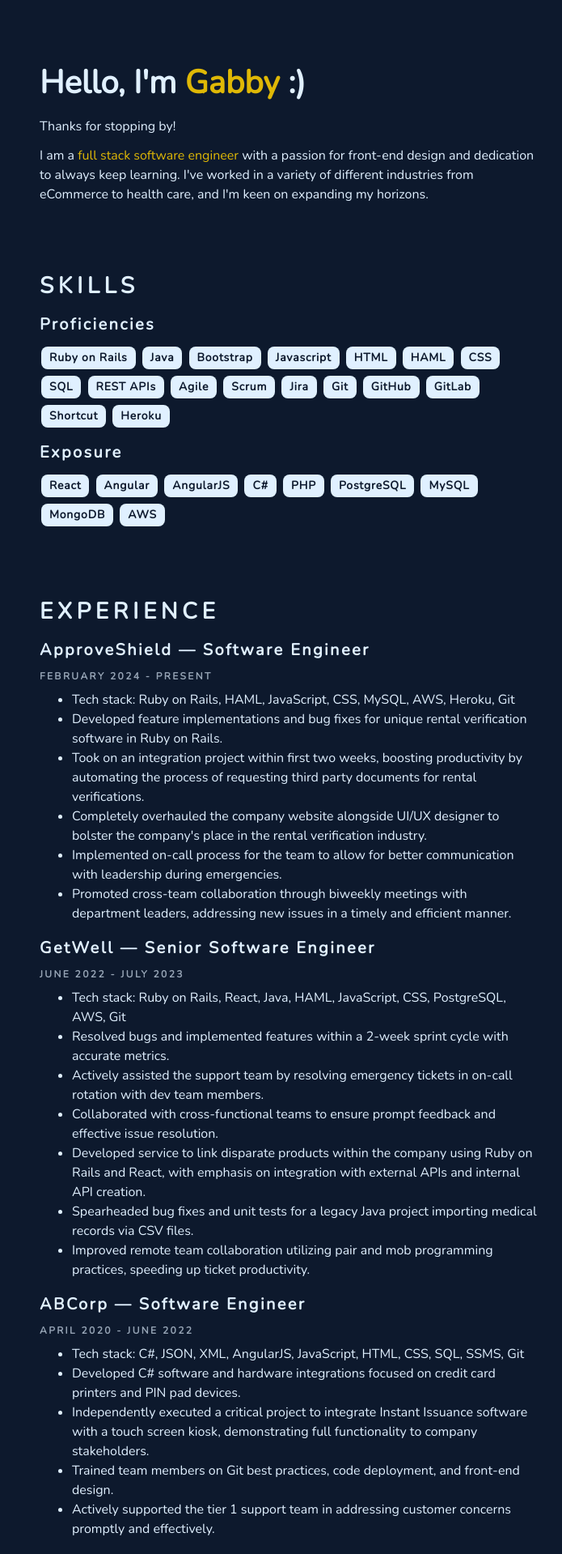
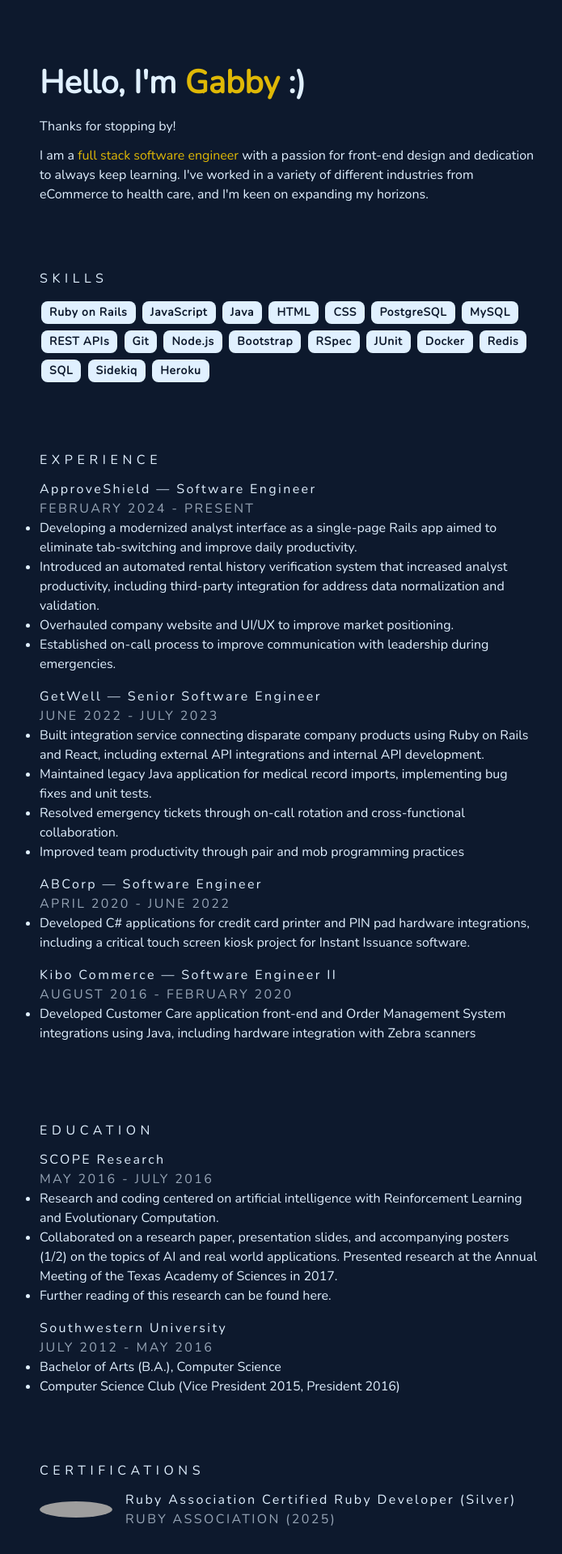
Before and after one commit to Serenamidori/serenamidori.github.io, a Jekyll site: the page built from README.md, in a window 1280 px wide. Shown: the top 1919 px of the page at 81% size, without its empty margins (283-978 px from the left). Built offline with Jekyll 4.4.1, drawn with Linux system fonts in a browser that asks for light colours; nearby versions of some CDN libraries; our own code applies the rules of GitHub Pages for plain Markdown files; some of the changed text lies outside the part shown; grey boxes are pictures that could not be loaded.

Commit message:
update the site with 2025 resume information, added ruby cert and made it shiny, updated skills to show average years of experience

```diff
--- a/_layouts/default.html
+++ b/_layouts/default.html
@@ -2,12 +2,15 @@
 <html lang="en">
   <head>
     <meta name="viewport" content="width=device-width, initial-scale=1.0, maximum-scale=1.0, user-scalable=0"/>
-    <meta name="description" content="Gabby Gonzalez is a software engineer with a passion for unique and accessable user experiences.">
+    <meta name="description" content="Gabby Gonzalez is a software engineer with a passion for unique and accessible user experiences.">
     <title>Gabby Gonzalez</title>
     <link rel="icon" type="image/png" href="/css/assets/favicon-32x32.png">
     <link rel="stylesheet" type="text/css" href="/css/main.css">
     <link rel='stylesheet' href='https://fonts.googleapis.com/css?family=Nunito'>
     <link rel="stylesheet" href="https://cdnjs.cloudflare.com/ajax/libs/font-awesome/6.5.2/css/all.min.css">
+    <link href="https://cdn.jsdelivr.net/npm/flowbite@3.1.2/dist/flowbite.min.css" rel="stylesheet" />
+    <script src="https://cdn.jsdelivr.net/npm/flowbite@3.1.2/dist/flowbite.min.js"></script>
+    <script src="../js/main.js"></script>
   </head>
   <body>
     <div class="page">
@@ -31,38 +34,7 @@
         <div class="section-header">
           <h2>Skills</h2>
         </div>
-        <div>
-          <h3>Proficiencies</h3>
-          <span class="pill rounded-lg text-sm font-bold">Ruby on Rails</span>
-          <span class="pill rounded-lg text-sm font-bold">Java</span>
-          <span class="pill rounded-lg text-sm font-bold">Bootstrap</span>
-          <span class="pill rounded-lg text-sm font-bold">Javascript</span>
-          <span class="pill rounded-lg text-sm font-bold">HTML</span>
-          <span class="pill rounded-lg text-sm font-bold">HAML</span>
-          <span class="pill rounded-lg text-sm font-bold">CSS</span>
-          <span class="pill rounded-lg text-sm font-bold">SQL</span>
-          <span class="pill rounded-lg text-sm font-bold">REST APIs</span>
-          <span class="pill rounded-lg text-sm font-bold">Agile</span>
-          <span class="pill rounded-lg text-sm font-bold">Scrum</span>
-          <span class="pill rounded-lg text-sm font-bold">Jira</span>
-          <span class="pill rounded-lg text-sm font-bold">Git</span>
-          <span class="pill rounded-lg text-sm font-bold">GitHub</span>
-          <span class="pill rounded-lg text-sm font-bold">GitLab</span>
-          <span class="pill rounded-lg text-sm font-bold">Shortcut</span>
-          <span class="pill rounded-lg text-sm font-bold">Heroku</span>
-        </div>
-        <div class="mt-3">
-          <h3>Exposure</h3>
-          <span class="pill rounded-lg text-sm font-bold">React</span>
-          <span class="pill rounded-lg text-sm font-bold">Angular</span>
-          <span class="pill rounded-lg text-sm font-bold">AngularJS</span>
-          <span class="pill rounded-lg text-sm font-bold">C#</span>
-          <span class="pill rounded-lg text-sm font-bold">PHP</span>
-          <span class="pill rounded-lg text-sm font-bold">PostgreSQL</span>
-          <span class="pill rounded-lg text-sm font-bold">MySQL</span>
-          <span class="pill rounded-lg text-sm font-bold">MongoDB</span>
-          <span class="pill rounded-lg text-sm font-bold">AWS</span>
-        </div>
+        <div id="skill-list"></div>
       </div>
 
       <div class="content">
@@ -73,48 +45,34 @@
           <h3>ApproveShield — Software Engineer</h3>
           <h4>February 2024 - Present</h4>
           <ul class="list-disc">
-            <li>Tech stack: Ruby on Rails, HAML, JavaScript, CSS, MySQL, AWS, Heroku, Git</li>
-            <li>Developed feature implementations and bug fixes for unique rental verification software in Ruby on Rails.</li>
-            <li>Took on an integration project within first two weeks, boosting productivity by automating the process of requesting third party documents for rental verifications.</li>
-            <li>Completely overhauled the company website alongside UI/UX designer to bolster the company's place in the rental verification industry.</li>
-            <li>Implemented on-call process for the team to allow for better communication with leadership during emergencies.</li>
-            <li>Promoted cross-team collaboration through biweekly meetings with department leaders, addressing new issues in a timely and efficient manner.</li>
+            <li>Developing a modernized analyst interface as a single-page Rails app aimed to eliminate tab-switching and improve daily productivity.</li>
+            <li>Introduced an automated rental history verification system that increased analyst productivity, including third-party integration for address data normalization and validation.</li>
+            <li>Overhauled company website and UI/UX to improve market positioning.</li>
+            <li>Established on-call process to improve communication with leadership during emergencies.</li>
           </ul>
         </div>
         <div class="mb-4">
           <h3>GetWell — Senior Software Engineer</h3>
           <h4>June 2022 - July 2023</h4>
           <ul class="list-disc">
-            <li>Tech stack: Ruby on Rails, React, Java, HAML, JavaScript, CSS, PostgreSQL, AWS, Git</li>
-            <li>Resolved bugs and implemented features within a 2-week sprint cycle with accurate metrics.</li>
-            <li>Actively assisted the support team by resolving emergency tickets in on-call rotation with dev team members.</li>
-            <li>Collaborated with cross-functional teams to ensure prompt feedback and effective issue resolution.</li>
-            <li>Developed service to link disparate products within the company using Ruby on Rails and React, with emphasis on integration with external APIs and internal API creation.</li>
-            <li>Spearheaded bug fixes and unit tests for a legacy Java project importing medical records via CSV files.</li>
-            <li>Improved remote team collaboration utilizing pair and mob programming practices, speeding up ticket productivity.</li>
+            <li>Built integration service connecting disparate company products using Ruby on Rails and React, including external API integrations and internal API development.</li>
+            <li>Maintained legacy Java application for medical record imports, implementing bug fixes and unit tests.
+            <li>Resolved emergency tickets through on-call rotation and cross-functional collaboration.</li>
+            <li>Improved team productivity through pair and mob programming practices</li>
           </ul>
         </div>
         <div class="mb-4">
           <h3>ABCorp — Software Engineer</h3>
           <h4>April 2020 - June 2022</h4>
           <ul class="list-disc">
-            <li>Tech stack: C#, JSON, XML, AngularJS, JavaScript, HTML, CSS, SQL, SSMS, Git</li>
-            <li>Developed C# software and hardware integrations focused on credit card printers and PIN pad devices.</li>
-            <li>Independently executed a critical project to integrate Instant Issuance software with a touch screen kiosk, demonstrating  full functionality to company stakeholders.</li>
-            <li>Trained team members on Git best practices, code deployment, and front-end design.</li>
-            <li>Actively supported the tier 1 support team in addressing customer concerns promptly and effectively.</li>
+            <li>Developed C# applications for credit card printer and PIN pad hardware integrations, including a critical touch screen kiosk project for Instant Issuance software.</li>
           </ul>
         </div>
         <div class="mb-4">
           <h3>Kibo Commerce — Software Engineer II</h3>
           <h4>August 2016 - February 2020</h4>
           <ul class="list-disc">
-            <li>Tech stack: Java, PHP, C#, JSON, Spring Boot, React, Angular, jQuery, JavaScript, HTML, CSS, MySQL, Git</li>
-            <li>Participated in bootcamp training courses provided by the company to learn Git best practices, PHP,  React, and database management with MySQL/MongoDB.</li>
-            <li>Expanded early coding skills with Java working with the Order Management product.</li>
-            <li>Consulted remotely with the Austin eCommerce team in C# and Angular as a front-end engineer.</li>
-            <li>Grew with mentorship relationships, utilizing their guidance and expertise to enhance my technical skills and refine problem-solving approaches.</li>
-            <li>Won a prize in company-wide Hackathon for React Native mobile app to expand the company's product abilities.</li>
+            <li>Developed Customer Care application front-end and Order Management System integrations using Java, including hardware integration with Zebra scanners</li>
           </ul>
         </div>
       </div>
@@ -142,6 +100,23 @@
         </div>
       </div>
 
+      <div class="content">
+        <div class="section-header">
+          <h2>Certifications</h2>
+        </div>
+        <div class="cert-card gap-4">
+          <a href="https://www.credential.net/0b050f81-e977-469e-986b-e2800227c47d#acc.KdrqBmCW" target="_blank">
+            <div class="image-wrapper shine">
+              <img src="https://api.accredible.com/v1/frontend/credential_website_embed_image/badge/133960026">
+            </div>
+          </a>
+          <div>
+            <h3>Ruby Association Certified Ruby Developer (Silver)</h3>
+            <h4>Ruby Association (2025)</h4>
+          </div>
+        </div>
+      </div>
+
       <div class="content text-center mt-4">
         <div>
           You can also find me at:
@@ -152,7 +127,6 @@
           <a class="social-link" aria-label="Send Gabby an email" href="mailto:gabriela.g.serenamidori@gmail.com" target="_blank"><i class="fa-solid fa-square-envelope"></i></a>
         </div>
       </div>
-
     </div>
 
     <footer>
--- a/css/main.css
+++ b/css/main.css
@@ -598,6 +598,10 @@
   list-style-type: disc;
 }
 
+.gap-4 {
+  gap: 1rem;
+}
+
 .overflow-hidden {
   overflow: hidden;
 }
@@ -653,6 +657,7 @@
   --sky-blue: #328cc1;
   --sky-blue-50: rgba(50, 140, 193, 0.65);
   --ice-blue: #e0f0ff;
+  --ice-blue-dark: #bddfff;
   --ice-blue-50: rgba(224, 240, 255, 0.65);
   --gold-leaf: #dfb806;
   --gold-leaf-50: rgb(217, 179, 16, 0.65);
@@ -698,6 +703,7 @@
 }
 
 .content {
+  width: 100%;
   padding-top: 3.5rem;
   @media (min-width: 576px) {
     max-width: 100%;
@@ -711,6 +717,12 @@
   @media (min-width: 1200px) {
     max-width: 50%;
   }
+}
+
+.cert-card {
+  display: flex;
+  align-items: center;
+  justify-content: start;
 }
 
 .credit {
@@ -772,9 +784,12 @@
   top: 0;
   background-color: var(--ivory-black);
   padding: 1.5rem 0 .75rem;
-  /* background-image: linear-gradient(to bottom, rgba(13, 25, 45, 1), 90%, rgba(13, 25, 45, 0));
-  padding: .5rem 0 2rem;
-  margin-top: 1rem 0 2rem; */
+}
+
+.tooltip {
+  color: var(--ivory-black);
+  background-color: var(--ice-blue);
+  border: 2px solid var(--sky-blue);
 }
 
 .pill {
@@ -793,6 +808,7 @@
   border-bottom: 4px solid var(--sky-blue);
   padding: 4px 10px 0px;
   cursor: default;
+  background-color: var(--ice-blue-dark);
   transition: border-bottom .1s, padding .1s;
 }
 
@@ -841,3 +857,43 @@
     transform: rotate(0deg);
   }
 }
+
+.image-wrapper {
+  height: -moz-fit-content;
+  height: fit-content;
+  width: -moz-fit-content;
+  width: fit-content;
+  border-radius: 50%;
+}
+
+.shine {
+  position: relative;
+  overflow: hidden;
+}
+
+.shine::before {
+  background: linear-gradient(
+		to right,
+		rgba(255, 255, 255, 0) 0%,
+		rgba(255, 255, 255, 0.3) 100%
+	);
+  content: "";
+  height: 100%;
+  left: -75%;
+  position: absolute;
+  top: 0;
+  transform: skewX(-25deg);
+  width: 50%;
+  z-index: 2;
+}
+
+.shine:hover::before,
+.shine:focus::before {
+  animation: shine 0.9s;
+}
+
+@keyframes shine {
+  100% {
+    left: 125%;
+  }
+}
--- /dev/null
+++ b/js/main.js
@@ -0,0 +1,41 @@
+document.addEventListener('DOMContentLoaded', function(){
+  renderSkills();
+});
+
+const skills = [
+  { name: 'Ruby on Rails',  experience: '3+ years', id: 'ror' },
+  { name: 'JavaScript',     experience: '7+ years', id: 'js' },
+  { name: 'Java',           experience: '3+ years', id: 'java' },
+  { name: 'HTML',           experience: '7+ years', id: 'html' },
+  { name: 'CSS',            experience: '7+ years', id: 'css' },
+  { name: 'PostgreSQL',     experience: '1+ years', id: 'postgres' },
+  { name: 'MySQL',          experience: '2+ years', id: 'mysql' },
+  { name: 'REST APIs',      experience: '6+ years', id: 'rest' },
+  { name: 'Git',            experience: '8+ years', id: 'git' },
+  { name: 'Node.js',        experience: '2+ years', id: 'node' },
+  { name: 'Bootstrap',      experience: '7+ years', id: 'bootstrap' },
+  { name: 'RSpec',          experience: '1+ years', id: 'rspec' },
+  { name: 'JUnit',          experience: '2+ years', id: 'junit' },
+  { name: 'Docker',         experience: '1+ years', id: 'docker' },
+  { name: 'Redis',          experience: '1+ years', id: 'redis' },
+  { name: 'SQL',            experience: '7+ years', id: 'sql' },
+  { name: 'Sidekiq',        experience: '1+ years', id: 'sidekiq' },
+  { name: 'Heroku',         experience: '3+ years', id: 'heroku' }
+];
+
+function renderSkills() {
+  document.getElementById('skill-list').innerHTML = skills.map((skill) => {
+    return `<button data-tooltip-target="tooltip-${ skill.id }" data-tooltip-style="light" class="pill rounded-lg text-sm font-bold">
+              ${ skill.name }
+            </button>
+            <div id="tooltip-${ skill.id }" role="tooltip" class="absolute z-10 invisible inline-block px-3 py-2 text-sm font-bold rounded-lg shadow-xs opacity-0 tooltip transform mb-2 w-max group-hover:opacity-100 transition-opacity duration-300">
+              ${ skill.experience }
+              <div class="tooltip-arrow" data-popper-arrow></div>
+            </div>`
+
+  }).join('');
+
+  // Alternative using arrow function expression:
+  // document.getElementById('list').innerHTML = persons.map(person => `<li>${ getFullName(person) }</li>`).join('');
+
+}
```
Also changed, not shown: css/input.css (+53 -3 lines).
